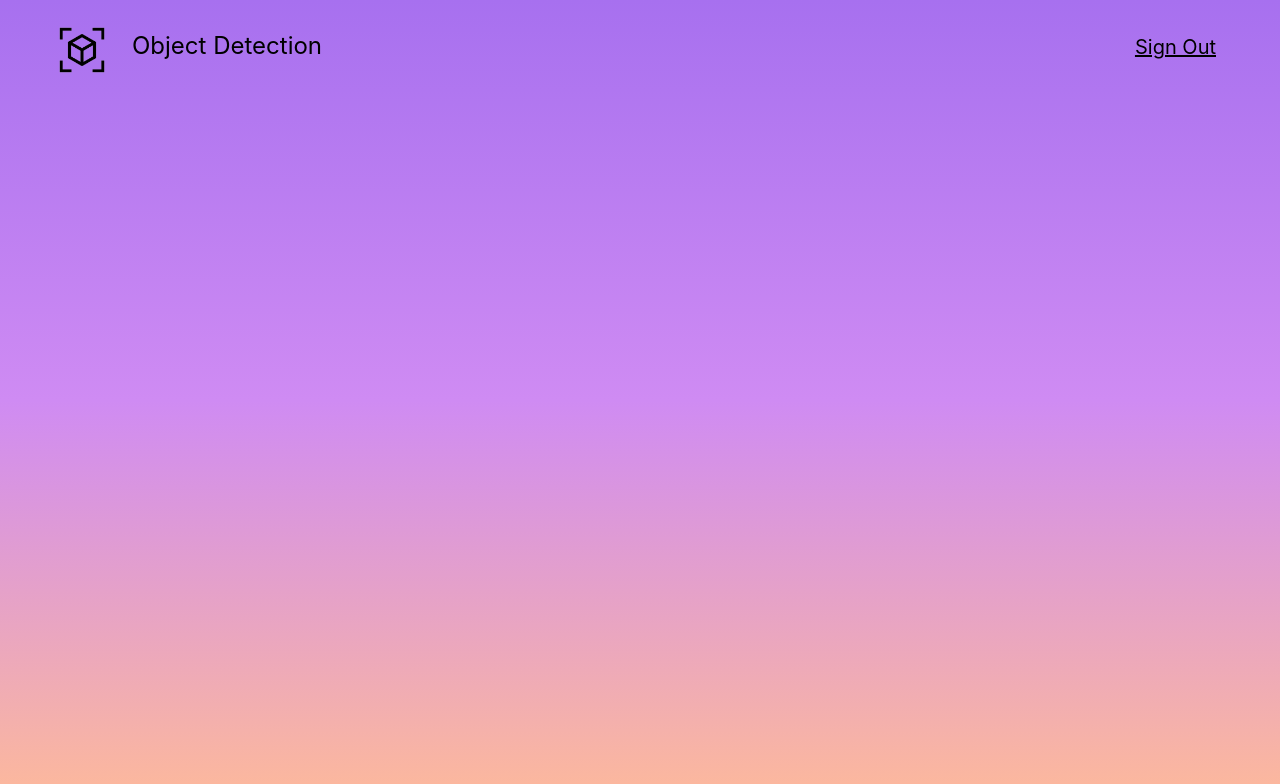
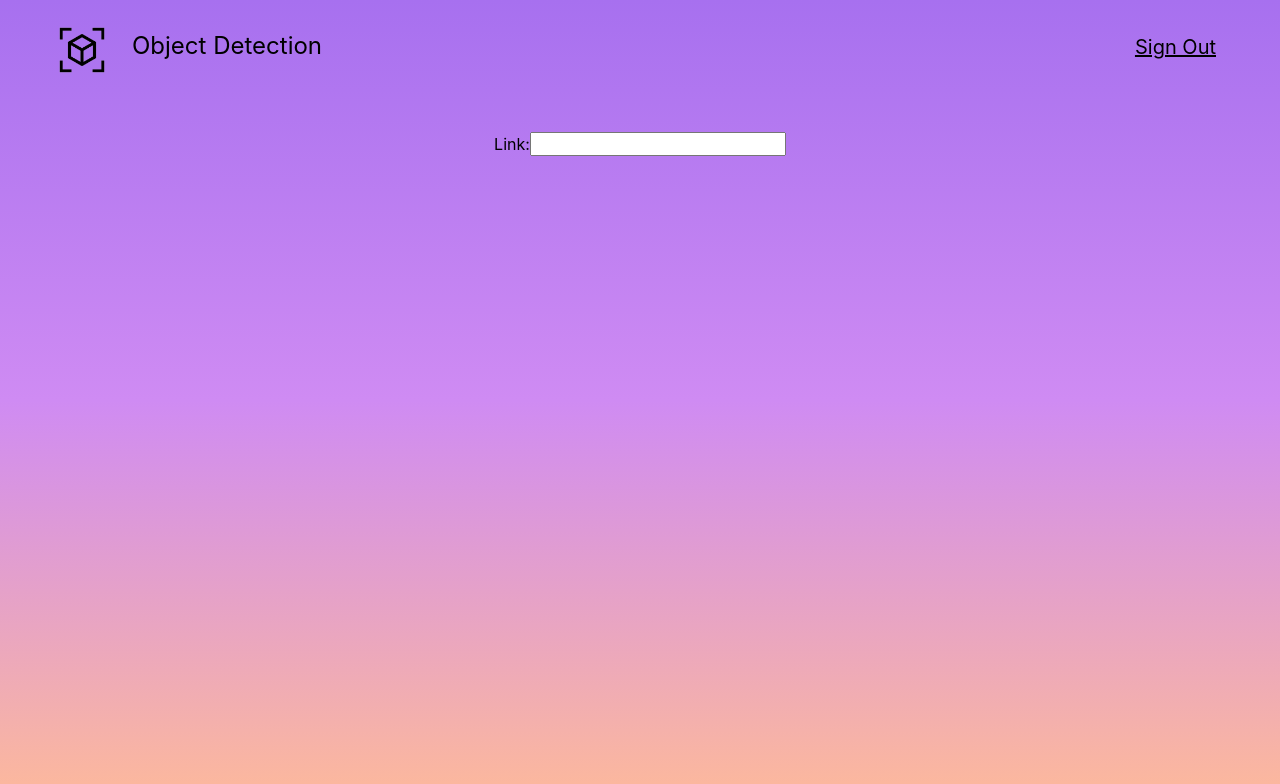
Before and after one commit to theNoobCoder0x01/face-detection-app, a React (Create React App) app: page / in a window 1280 px wide. Shown: the top 784 px of the page. Built offline with nearby package versions, Linux system fonts and the light colour scheme.

Commit message:
added link input field

```diff
--- a/src/App.js
+++ b/src/App.js
@@ -1,13 +1,14 @@
 import './App.css';
 import Navigation from "./components/Navigation/Navigation";
+import ImageLinkForm from "./components/ImageLinkForm/ImageLinkForm";
 
 function App() {
   return (
     <div className="App">
       <Navigation />
-      {/* <Rank />
-      <ImageURLInput />
-      <FaceDetection /> */}
+      {/* <Rank /> */}
+      <ImageLinkForm />
+      {/* <FaceDetection /> */}
     </div>
   );
 }
--- /dev/null
+++ b/src/components/ImageLinkForm/ImageLinkForm.js
@@ -0,0 +1,10 @@
+const ImageLinkForm = () => {
+    return (
+        <div>
+            <label>Link:</label>
+            <input type="text"></input>
+        </div>
+    );
+}
+
+export default ImageLinkForm;
```
